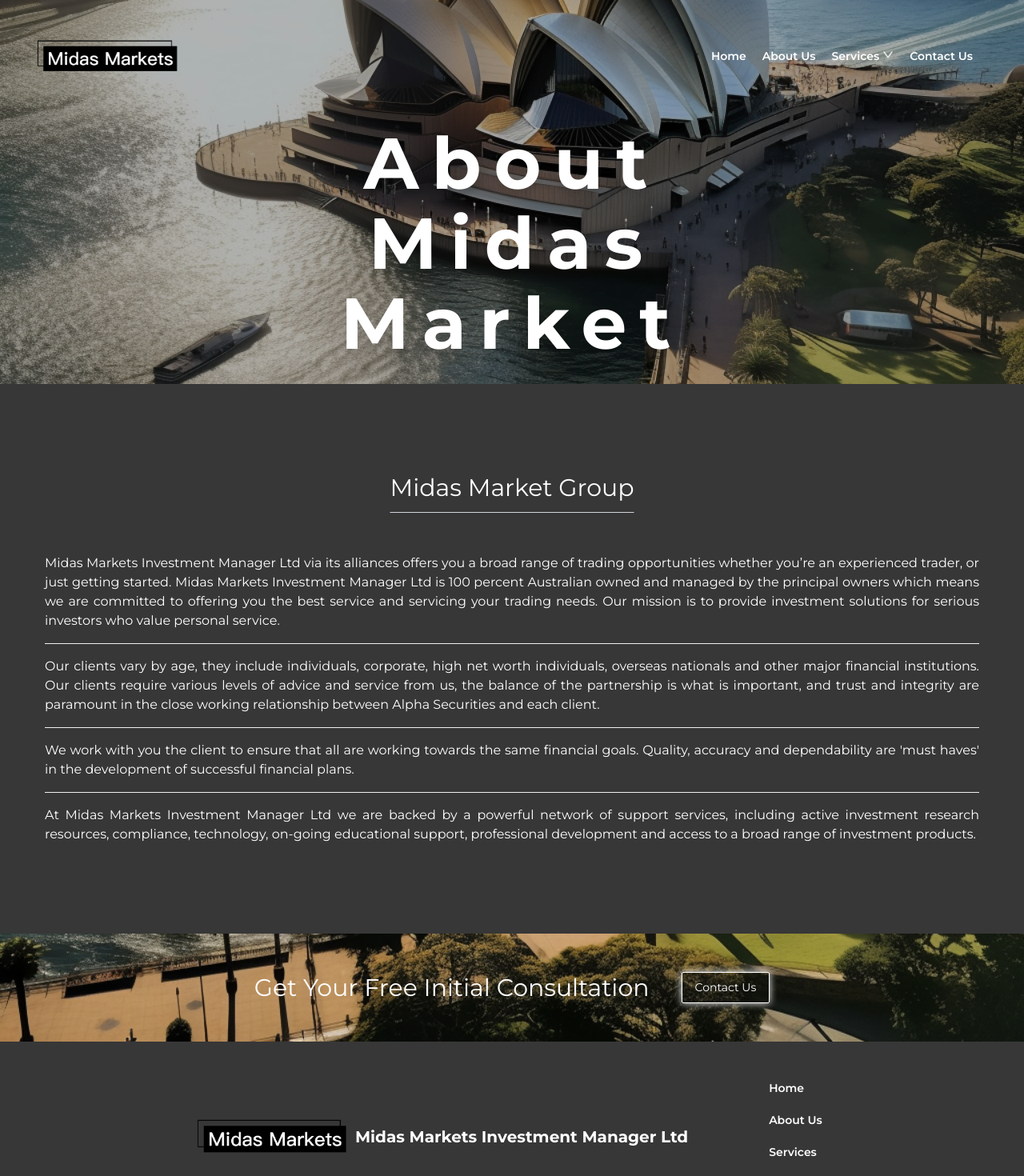
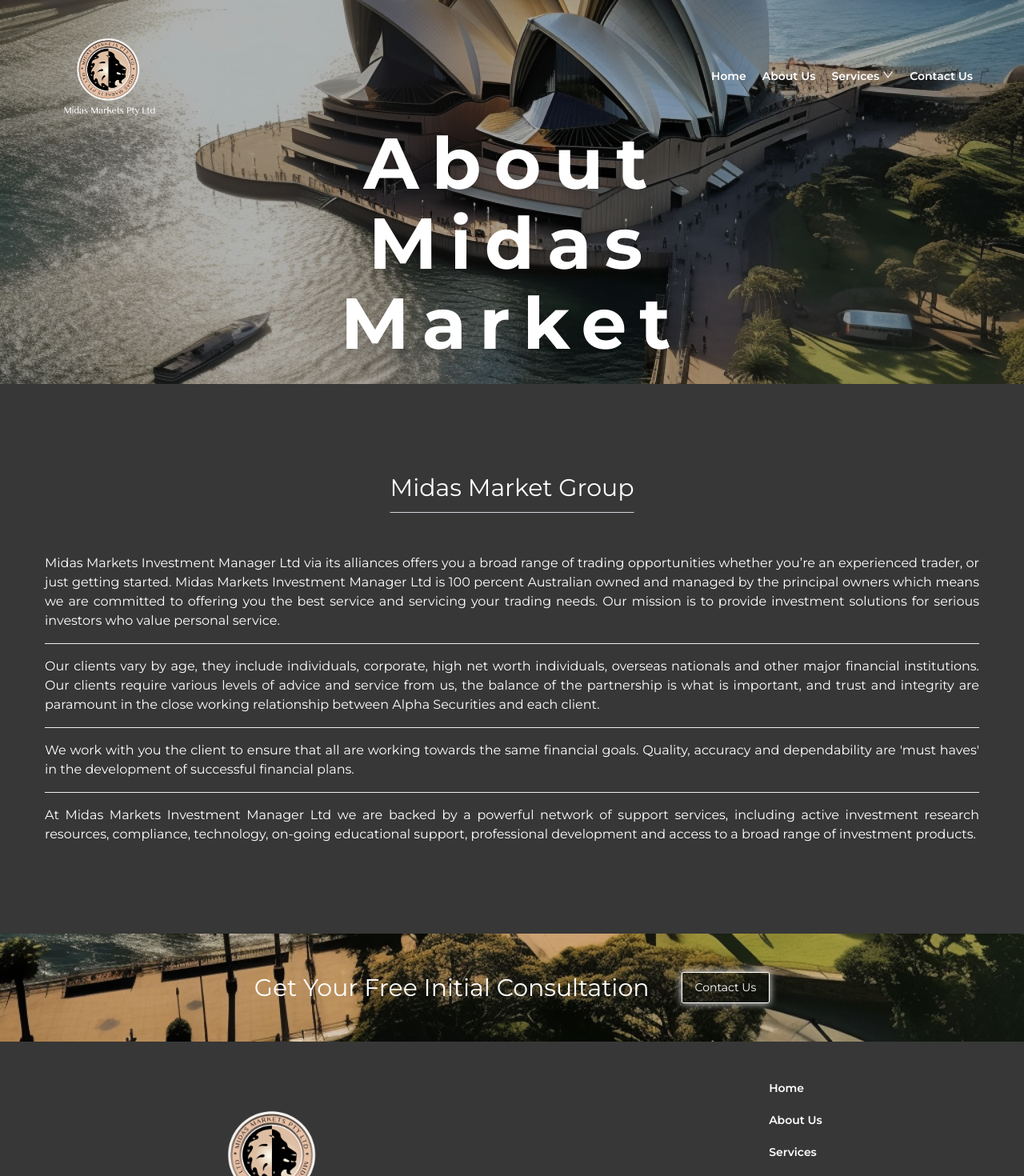
Before and after one commit to zhen-yang-syd/fx-edge-quant, a Next.js app: page /about-us in a window 1280 px wide. Shown: the top 1470 px of the page at 80% size. Built offline with nearby package versions, Linux system fonts and the light colour scheme.

Commit message:
update logo;

```diff
--- a/components/Footer.tsx
+++ b/components/Footer.tsx
@@ -13,13 +13,7 @@
         <div className="footer-container">
           {/* icon */}
           <div className="flex flex-row gap-1 items-center">
-            <img src={Logo.src} alt="" className="w-[200px] scale-[150%]" />
-            <div className="flex flex-col text-white">
-              <span className="font-bold text-xl">
-                Midas Markets Investment Manager Ltd
-              </span>
-              {/* <span className="text-sm">QUANT</span> */}
-            </div>
+            <img src={Logo.src} alt="" className="w-[200px]" />
           </div>
           {/* nav bar */}
           <div className="flex flex-col gap-5 items-left">
--- a/components/Navbar/TopNavbar.tsx
+++ b/components/Navbar/TopNavbar.tsx
@@ -48,7 +48,7 @@
             router.push("/"), setOpen(false);
           }}
         >
-          <img src={Logo.src} alt="" className="h-[100px] scale-[200%]" />
+          <img src={Logo.src} alt="" className="h-[150px]" />
         </div>
         <div className="sm:flex flex-row gap-5 items-center hidden">
           {navItem.map((item, index) => (
--- a/public/index.ts
+++ b/public/index.ts
@@ -1,4 +1,5 @@
-import Logo from './midas-logo.png'
+// import Logo from './midas-logo.png'
+import Logo from './logo-03.png'
 import HomeBg from './Home-bg.png'
 import HomeValue from './home-value.png'
 import AboutBg from './About-bg.png'
```
Also changed, not shown: public/logo-03.png (added), public/logo-04.png (added).
